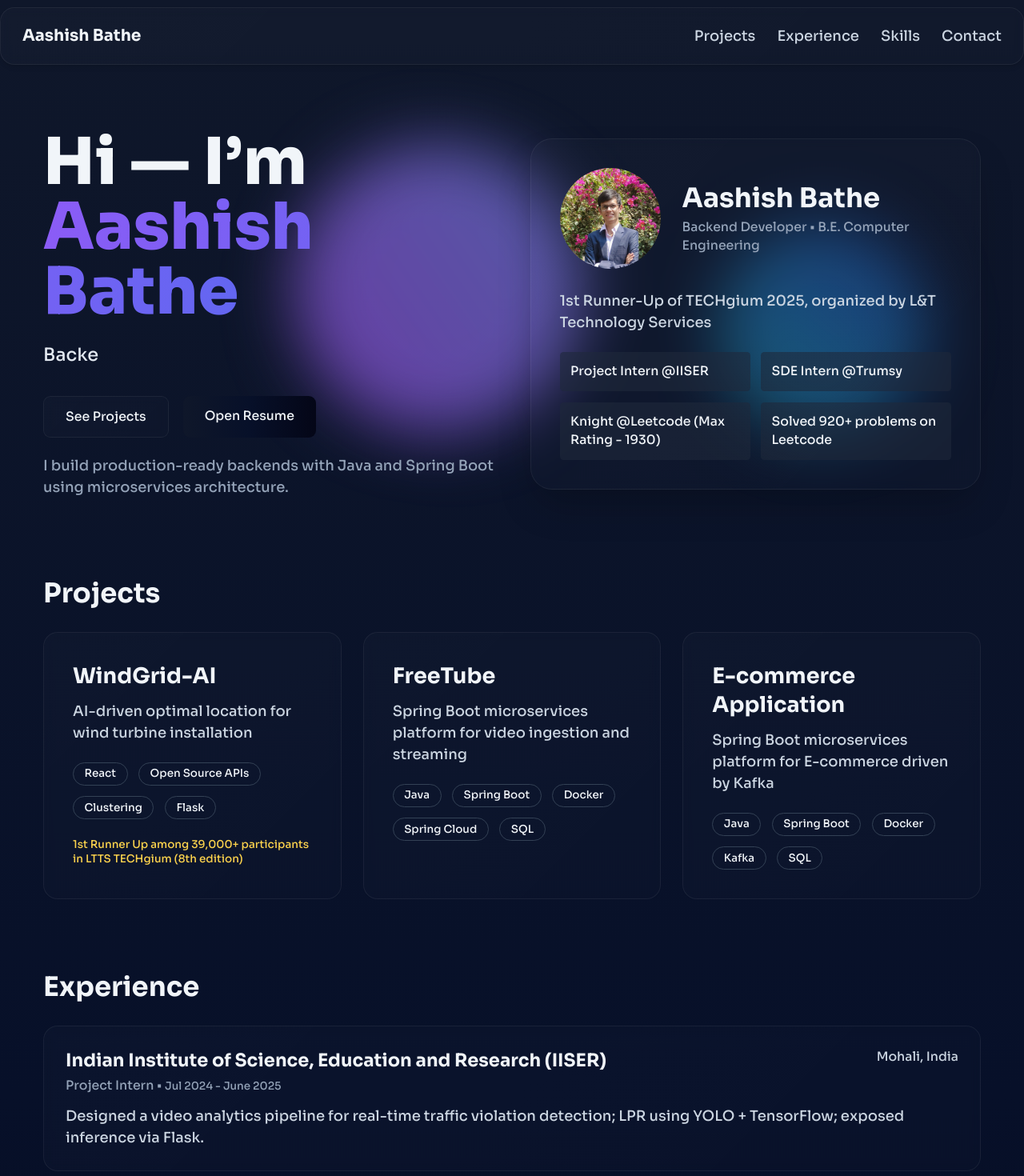
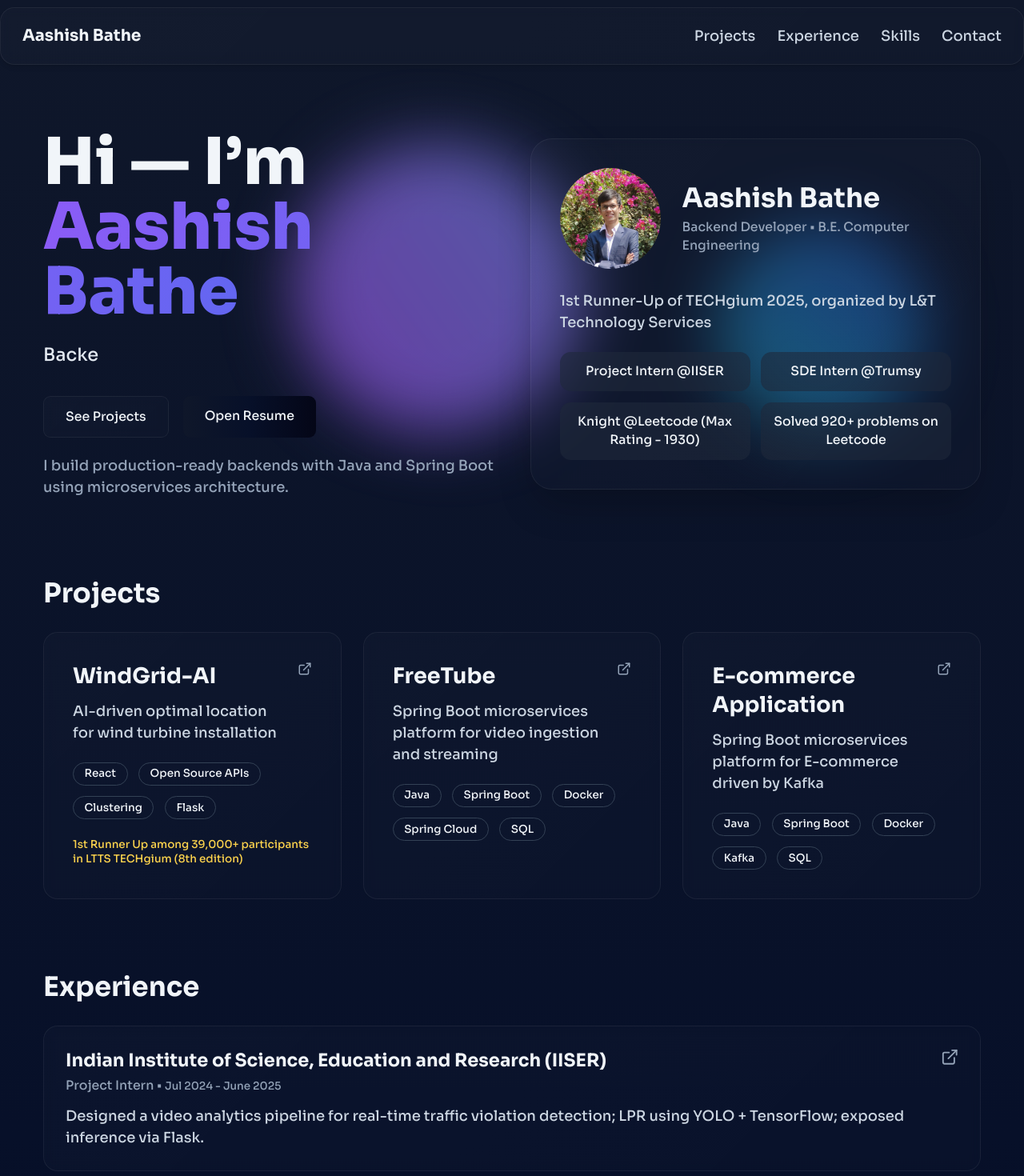
Before and after one commit to AashishBathe/portfolio, a React (Vite) app: page / in a window 1280 px wide. Shown: the top 1470 px of the page at 80% size. Built offline with nearby package versions, Linux system fonts and the light colour scheme; the HTML template or start-up script is replaced by a standard one.

Commit message:
Added hyperlinks to projects and experience

```diff
--- a/package.json
+++ b/package.json
@@ -10,6 +10,7 @@
   },
   "dependencies": {
     "framer-motion": "^9.0.0",
+    "lucide-react": "^0.544.0",
     "react": "^18.2.0",
     "react-bits": "^1.0.5",
     "react-dom": "^18.2.0"
--- a/src/components/Experience.jsx
+++ b/src/components/Experience.jsx
@@ -1,20 +1,24 @@
 import React from 'react'
 import { motion } from 'framer-motion'
+import { ExternalLink } from 'lucide-react'
 
+// each experience now has an href (Google Drive links can go here)
 const experiences = [
   {
     company: 'Indian Institute of Science, Education and Research (IISER)',
     title: 'Project Intern',
     date: 'Jul 2024 - June 2025',
     location: 'Mohali, India',
-    desc: 'Designed a video analytics pipeline for real-time traffic violation detection; LPR using YOLO + TensorFlow; exposed inference via Flask.'
+    desc: 'Designed a video analytics pipeline for real-time traffic violation detection; LPR using YOLO + TensorFlow; exposed inference via Flask.',
+    href: 'https://drive.google.com/file/d/1Xwcy4YvXpCVfRIuuIlvl0vKBXoIXcfl_/view?usp=sharing'
   },
   {
     company: 'Trumsy',
     title: 'Software Development Intern',
     date: 'Dec 2023 - Mar 2024',
     location: 'Gurugram, India',
-    desc: 'Instrumented monitoring using AWS CloudWatch; containerised services with Docker; maintained agile workflows.'
+    desc: 'Instrumented monitoring using AWS CloudWatch; containerised services with Docker; maintained agile workflows.',
+    href: 'https://drive.google.com/file/d/1Zd0c48ZJdUFWymgyLL7REt2WF0wRyDqf/view?usp=sharing'
   }
 ]
 
@@ -25,24 +29,30 @@ export default function Experience() {
 
       <div className="mt-6 space-y-4">
         {experiences.map((e, i) => (
-          <motion.div
+          <motion.a
             key={e.company}
-            className="card-glass p-4 md:p-6 rounded-2xl hover-lift"
+            href={e.href}
+            target="_blank"
+            rel="noopener noreferrer"
+            className="block"
             initial={{ x: -16, opacity: 0 }}
             whileInView={{ x: 0, opacity: 1 }}
             whileHover={{ y: -8, scale: 1.01 }}
             transition={{ delay: i * 0.06, type: 'spring', stiffness: 260 }}
             viewport={{ once: true }}
           >
-            <div className="flex justify-between items-start gap-4">
+            <div className="card-glass p-4 md:p-6 rounded-2xl hover-lift flex justify-between gap-4 cursor-pointer">
               <div>
                 <div className="text-xl font-semibold">{e.company}</div>
-                <div className="text-sm text-slate-400 mt-1">{e.title} • <span className="text-xs">{e.date}</span></div>
+                <div className="text-sm text-slate-400 mt-1">
+                  {e.title} • <span className="text-xs">{e.date}</span>
+                </div>
+                <p className="mt-3 text-slate-300 text-base">{e.desc}</p>
               </div>
-              <div className="text-sm text-slate-300">{e.location}</div>
+
+              <ExternalLink className="text-slate-400 w-5 h-5 shrink-0 group-hover:text-slate-200" />
             </div>
-            <p className="mt-3 text-slate-300 text-base">{e.desc}</p>
-          </motion.div>
+          </motion.a>
         ))}
       </div>
     </section>
--- a/src/components/Hero.jsx
+++ b/src/components/Hero.jsx
@@ -46,7 +46,7 @@ export default function Hero() {
             <motion.a
               whileHover={{ y: -6 }}
               whileTap={{ scale: 0.98 }}
-              className="px-6 py-3 rounded-lg card-glass border border-slate-700 text-sm hover-lift"
+              className="px-6 py-3 rounded-lg card-glass border border-slate-700 text-sm hover-lift text-center"
               href="#projects"
             >
               See Projects
@@ -56,7 +56,7 @@ export default function Hero() {
             <motion.a
               whileHover={{ y: -6 }}
               whileTap={{ scale: 0.98 }}
-              className="px-6 py-3 rounded-lg bg-gradient-to-r from-brand-start to-brand-end text-sm font-medium hover-lift"
+              className="px-6 py-3 rounded-lg bg-gradient-to-r from-brand-start to-brand-end text-sm font-medium hover-lift text-center"
               href={DRIVE_RESUME_LINK}
               target="_blank"
               rel="noopener noreferrer"
@@ -105,16 +105,16 @@ export default function Hero() {
             </div>
 
             <div className="mt-5 grid grid-cols-2 gap-3 text-sm">
-              <div className="p-3 bg-slate-800/60 rounded hover:bg-slate-800 transition">
+              <div className="p-3 bg-slate-800/60 rounded-xl hover:bg-slate-800 transition text-center">
                 Project Intern @IISER
               </div>
-              <div className="p-3 bg-slate-800/60 rounded hover:bg-slate-800 transition">
+              <div className="p-3 bg-slate-800/60 rounded-xl hover:bg-slate-800 transition text-center">
                 SDE Intern @Trumsy
               </div>
-              <div className="p-3 bg-slate-800/60 rounded hover:bg-slate-800 transition">
+              <div className="p-3 bg-slate-800/60 rounded-xl hover:bg-slate-800 transition text-center">
                 Knight @Leetcode (Max Rating - 1930)
               </div>
-              <div className="p-3 bg-slate-800/60 rounded hover:bg-slate-800 transition">
+              <div className="p-3 bg-slate-800/60 rounded-xl hover:bg-slate-800 transition text-center">
                 Solved 920+ problems on Leetcode
               </div>
             </div>
--- a/src/components/Projects.jsx
+++ b/src/components/Projects.jsx
@@ -1,22 +1,26 @@
 import React from 'react'
 import { motion } from 'framer-motion'
+import { ExternalLink } from 'lucide-react'
 
 const projects = [
   {
     title: 'WindGrid-AI',
     desc: 'AI-driven optimal location for wind turbine installation',
     tags: ['React','Open Source APIs','Clustering','Flask'],
-    highlight: '1st Runner Up among 39,000+ participants in LTTS TECHgium (8th edition)'
+    highlight: '1st Runner Up among 39,000+ participants in LTTS TECHgium (8th edition)',
+    href: 'https://www.linkedin.com/posts/l%26t-technology-services-limited_techgium-purposefulagileinnovation-engineeringthechange-activity-7329487407278456832-2urU/' // placeholder, replace later
   },
   {
     title: 'FreeTube',
     desc: 'Spring Boot microservices platform for video ingestion and streaming',
-    tags: ['Java','Spring Boot','Docker','Spring Cloud', 'SQL']
+    tags: ['Java','Spring Boot','Docker','Spring Cloud', 'SQL'],
+    href: 'https://github.com/AashishBathe/FreeTube-Docker'
   },
   {
     title: 'E-commerce Application',
     desc: 'Spring Boot microservices platform for E-commerce driven by Kafka',
-    tags: ['Java','Spring Boot','Docker','Kafka', 'SQL']
+    tags: ['Java','Spring Boot','Docker','Kafka', 'SQL'],
+    href: 'https://github.com/AashishBathe/Ecommerce-Docker'
   }
 ]
 
@@ -32,9 +36,12 @@ export default function Projects() {
         viewport={{ once: true }}
       >
         {projects.map((p, i) => (
-          <motion.article
+          <motion.a
             key={p.title}
-            className="card-glass p-6 md:p-8 rounded-2xl cursor-pointer hover-lift"
+            href={p.href}   // uses project-specific href
+            target="_blank"
+            rel="noopener noreferrer"
+            className="card-glass p-6 md:p-8 rounded-2xl cursor-pointer hover-lift block relative"
             initial={{ y: 12, opacity: 0 }}
             whileInView={{ y: 0, opacity: 1 }}
             whileHover={{ y: -12, scale: 1.02, boxShadow: '0 20px 40px rgba(2,6,23,0.6)' }}
@@ -46,6 +53,7 @@ export default function Projects() {
                 <h3 className="text-xl md:text-2xl font-semibold">{p.title}</h3>
                 <p className="mt-3 text-slate-300 text-base">{p.desc}</p>
               </div>
+              <ExternalLink className="w-4 h-4 text-slate-400 flex-shrink-0" />
             </div>
 
             <div className="mt-5 flex flex-wrap gap-3">
@@ -60,8 +68,10 @@ export default function Projects() {
               ))}
             </div>
 
-            {p.highlight && <div className="mt-5 text-xs text-amber-300">{p.highlight}</div>}
-          </motion.article>
+            {p.highlight && (
+              <div className="mt-5 text-xs text-amber-300">{p.highlight}</div>
+            )}
+          </motion.a>
         ))}
       </motion.div>
     </section>
--- a/src/components/Skills.jsx
+++ b/src/components/Skills.jsx
@@ -10,6 +10,7 @@ const skills = [
   { name: 'AWS', level: 80 },
   { name: 'SQL', level: 85 },
   { name: 'NoSQL', level: 85 },
+  { name: 'Kafka', level: 80 }
 ]
 
 export default function Skills() {
--- a/vite.config.mjs
+++ b/vite.config.mjs
@@ -3,5 +3,8 @@ import react from '@vitejs/plugin-react'
 
 export default defineConfig({
   plugins: [react()],
-  base: '/portfolio/'
+  base: '/portfolio/',
+  server: {
+    host: '0.0.0.0'
+  }
 })
```
Also changed, not shown: 1 other file (tests, documents, lock files or other folders).
